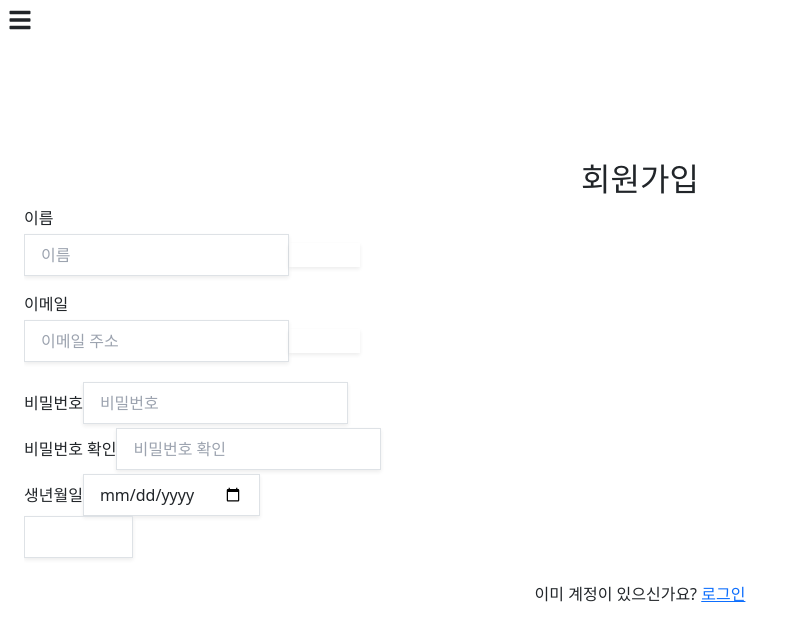
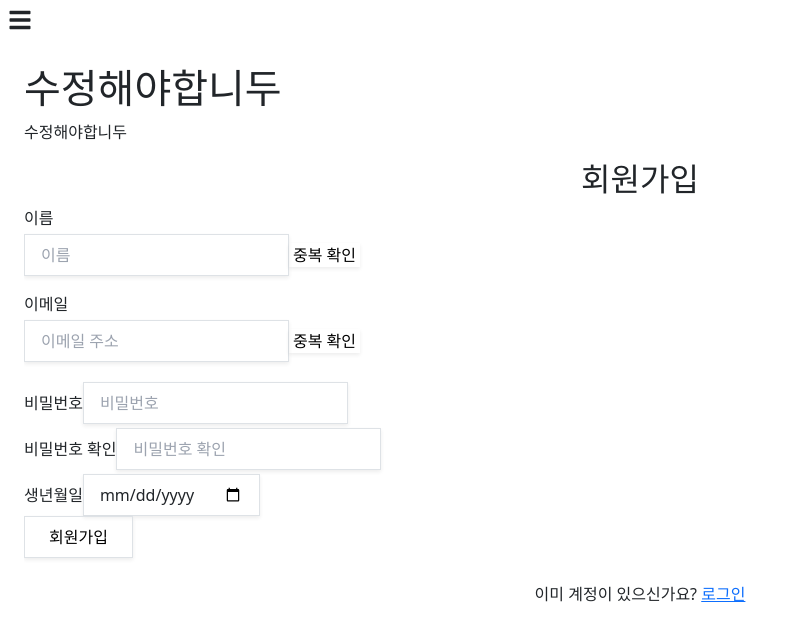
Before and after one commit to ZZKNU/front-end, a React (Vite) app: page /signup in a window 1280 px wide. Shown: the top 640 px of the page, without its empty margins (0-798 px from the left). Built offline with nearby package versions, Linux system fonts and the light colour scheme.

Commit message:
Fix:로그인/회원가입 디자인 수정

```diff
--- a/src/components/AccountForm.jsx
+++ b/src/components/AccountForm.jsx
@@ -69,7 +69,7 @@ const AccountForm = () => {
         <div>
           <button
             type="submit"
-            className="w-full flex justify-center py-2 px-4 border border-transparent rounded-md shadow-sm text-sm font-medium text-white bg-indigo-600 hover:bg-indigo-700 focus:outline-none focus:ring-2 focus:ring-offset-2 focus:ring-indigo-500"
+            className="w-full flex justify-center py-2 px-4 border border-transparent rounded-md shadow-sm text-sm font-medium text-black bg-amber-600/40 hover:bg-amber-700 focus:outline-none focus:ring-2 focus:ring-offset-2 focus:ring-indigo-500"
           >
             로그인
           </button>
--- a/src/components/Card.jsx
+++ b/src/components/Card.jsx
@@ -1,7 +1,6 @@
 import { FaHeart } from "react-icons/fa6";
-import LikeButton from "./LikeBtn";
-import ShareBtn from "./ShareBtn";
 
+// eslint-disable-next-line react/prop-types
 const Card = ({ title, liked, onClick = () => {}, children = null }) => {
   return (
     <div className="card mb-3 cursor-pointer" onClick={onClick}>
--- a/src/components/SignupForm.jsx
+++ b/src/components/SignupForm.jsx
@@ -126,7 +126,7 @@ const SignupForm = () => {
             <button
               type="button"
               onClick={handleNicknameCheck}
-              className="mt-1 px-1 py-0 bg-indigo-600 text-white rounded-md shadow-sm hover:bg-indigo-700 focus:outline-none focus:ring-2 focus:ring-offset-2 focus:ring-indigo-500"
+              className="mt-1 px-1 py-0 bg-amber-700 text-black rounded-md shadow-sm hover:bg-amber-700/70  focus:outline-none focus:ring-2 focus:ring-offset-2 focus:ring-indigo-500"
             >
               중복 확인
             </button>
@@ -157,7 +157,7 @@ const SignupForm = () => {
             <button
               type="button"
               onClick={handleEmailCheck}
-              className="mt-1 px-1 py-0 bg-indigo-600 text-white rounded-md shadow-sm hover:bg-indigo-700 focus:outline-none focus:ring-2 focus:ring-offset-2 focus:ring-indigo-500"
+              className="mt-1 px-1 py-0 bg-amber-700 text-black rounded-md shadow-sm hover:bg-amber-700/70 focus:outline-none focus:ring-2 focus:ring-offset-2 focus:ring-indigo-500"
             >
               중복 확인
             </button>
@@ -223,10 +223,10 @@ const SignupForm = () => {
           <button
             type="submit"
             disabled={!isEmailChecked || !isNicknameChecked}
-            className={`w-full flex justify-center py-2 px-4 border border-transparent rounded-md shadow-sm text-sm font-medium text-white ${
+            className={`w-full flex justify-center py-2 px-4 border border-transparent rounded-md shadow-sm text-sm font-medium text-black ${
               !isNicknameChecked || !isEmailChecked
                 ? "bg-gray-400 cursor-not-allowed"
-                : "bg-indigo-600 hover:bg-indigo-700"
+                : "bg-amber-600/40 hover:bg-amber-700"
             } focus:outline-none focus:ring-2 focus:ring-offset-2 focus:ring-indigo-500`}
           >
             {isLoading ? <LoadingSpinner /> : "회원가입"}
--- a/src/page/JoinPage.jsx
+++ b/src/page/JoinPage.jsx
@@ -10,12 +10,12 @@ const JoinPage = () => {
         transition={{ duration: 0.5 }}
         className="w-full max-w-6xl bg-white rounded-3xl shadow-xl overflow-hidden flex"
       >
-        <div className="w-1/2 bg-indigo-600/40 p-12 hidden lg:block">
+        <div className="w-1/2 bg-cream-50 p-12 hidden lg:block">
           <motion.h1
             initial={{ opacity: 0, x: -20 }}
             animate={{ opacity: 1, x: 0 }}
             transition={{ delay: 0.2, duration: 0.5 }}
-            className="text-5xl font-bold text-white mb-6"
+            className="text-5xl font-bold text-amber-900 mb-6"
           >
             수정해야합니두
           </motion.h1>
@@ -23,7 +23,7 @@ const JoinPage = () => {
             initial={{ opacity: 0, x: -20 }}
             animate={{ opacity: 1, x: 0 }}
             transition={{ delay: 0.3, duration: 0.5 }}
-            className="text-white text-xl"
+            className="text-amber-900 text-xl"
           >
             수정해야합니두
           </motion.p>
--- a/src/page/LoginPage.jsx
+++ b/src/page/LoginPage.jsx
@@ -10,12 +10,12 @@ const LoginPage = () => {
         transition={{ duration: 0.5 }}
         className="w-full max-w-6xl bg-white rounded-3xl shadow-xl overflow-hidden flex"
       >
-        <div className="w-1/2 bg-indigo-600/40 p-12 hidden lg:block">
+        <div className="w-1/2 bg-cream-50 p-12 hidden lg:block">
           <motion.h1
             initial={{ opacity: 0, x: -20 }}
             animate={{ opacity: 1, x: 0 }}
             transition={{ delay: 0.2, duration: 0.5 }}
-            className="text-5xl font-bold text-white mb-6"
+            className="text-5xl font-bold text-amber-900 mb-6"
           >
             수정해야합니두
           </motion.h1>
@@ -23,7 +23,7 @@ const LoginPage = () => {
             initial={{ opacity: 0, x: -20 }}
             animate={{ opacity: 1, x: 0 }}
             transition={{ delay: 0.3, duration: 0.5 }}
-            className="text-white text-xl"
+            className="text-amber-900 text-xl"
           >
             수정해야합니두
           </motion.p>
--- a/src/page/MessagePage.jsx
+++ b/src/page/MessagePage.jsx
@@ -99,12 +99,14 @@ const MessageListPage = () => {
             !message.read ? "text-blue-600" : "text-gray-700"
           }`}
         >
-          {activeTab === "received"
-            ? message.sender_nickName
-            : message.receiver_nickName}
+          {message.message_title}
         </p>
         <div className="flex items-center text-gray-500 text-sm">
-          <p className="mr-1 truncate max-w-[200px]">{message.message_title}</p>
+          <p className="mr-1 truncate max-w-[200px]">
+            {activeTab === "received"
+              ? message.sender_nickName
+              : message.receiver_nickName}
+          </p>
           <p>· {new Date(message.createdAt).toLocaleString()}</p>
         </div>
       </div>
```
